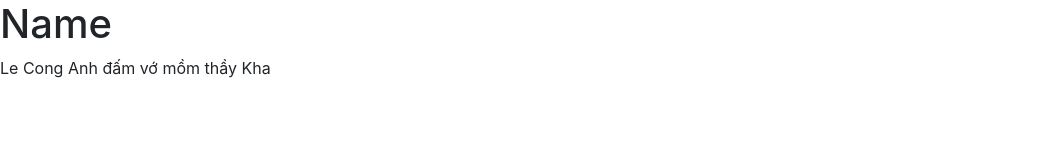
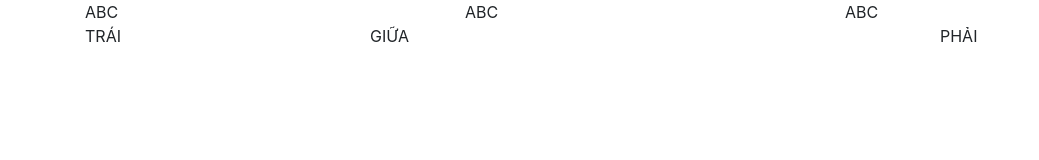
Before and after one commit to khiemtongthong/test-1, a website: page index.html in a window 1280 px wide. Shown: the whole page, without its empty margins (0-1039 px from the left). Drawn offline with nearby package versions, Linux system fonts and the light colour scheme.

Commit message:
n commit

```diff
--- a/index.html
+++ b/index.html
@@ -8,8 +8,18 @@
     <link rel="stylesheet" href="node_modules/bootstrap/dist/css/bootstrap.min.css">
 </head>
 <body>
-    <h1>Name</h1>
-    <p>Le Cong Anh đấm vớ mồm thầy Kha</p>
+    <div class="container">
+        <div class="row">
+            <div class="col-sm">ABC</div>
+            <div class="col-sm">ABC</div>
+            <div class="col-sm">ABC</div>
+        </div>
+        <div class="row">
+            <div class="col-sm">TRÁI</div>
+            <div class="col-sm-6">GIỮA</div>
+            <div class="col-sm">PHẢI</div>
+        </div>
+    </div>
 </body>
 <script src="node_modules/jquery/dist/jquery.slim.min.js"></script>
 <script src="node_modules/popper.js/dist/umd/popper.min.js"></script>
```
